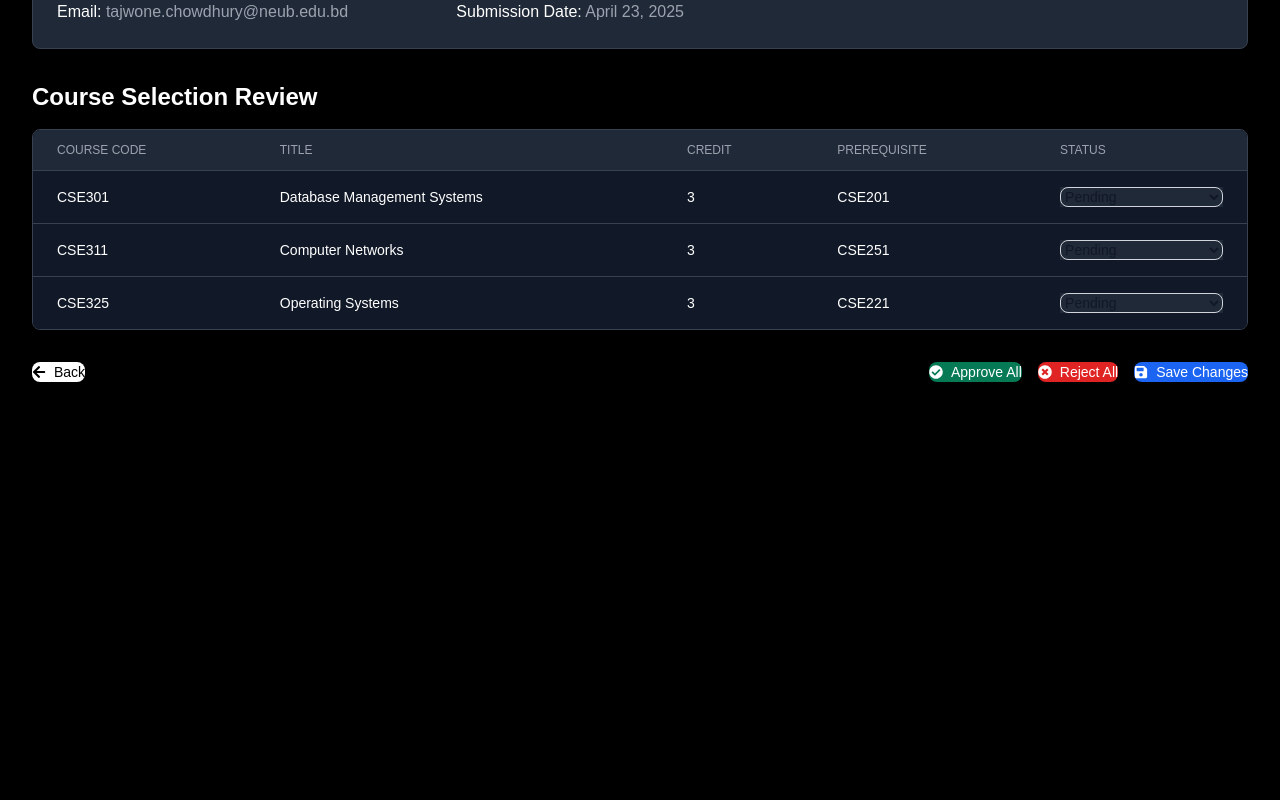
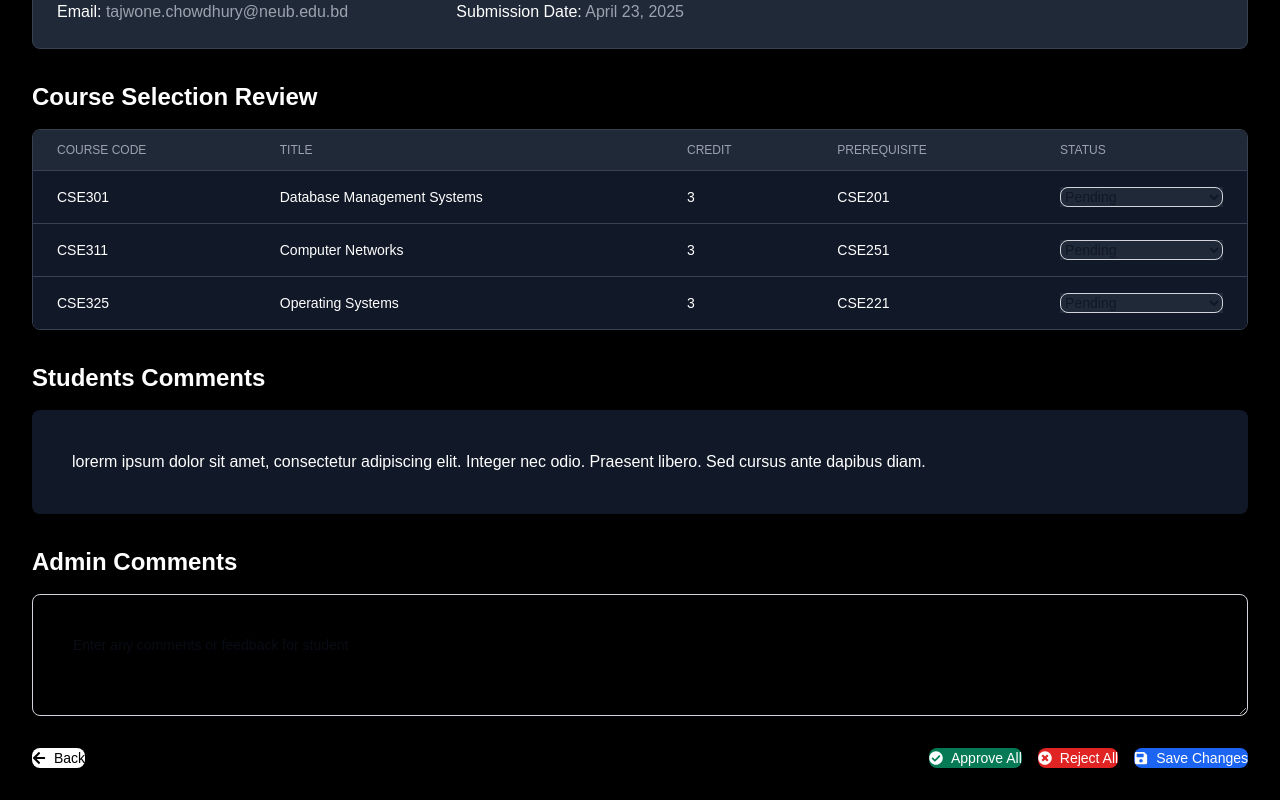
Before and after one commit to tajwone17/CourseSphere, a Next.js app: page /dashboard/student-management/1 in a window 1280 px wide. Shown: the part 570-1370 px from the top of the page. Before the commit the page ends 984 px from the top, so only its background shows below. Built offline with nearby package versions, Linux system fonts and the light colour scheme; sample sign-in values are in the browser's storage.

Commit message:
comments added

```diff
--- a/app/(admin)/dashboard/student-management/[id]/page.tsx
+++ b/app/(admin)/dashboard/student-management/[id]/page.tsx
@@ -1,6 +1,6 @@
 "use client";
 
-import { Button, Select, TextInput } from "flowbite-react";
+import { Button, Select, Textarea, TextInput } from "flowbite-react";
 import Link from "next/link";
 import { useEffect, useState } from "react";
 import { FaArrowLeft, FaCheckCircle, FaTimesCircle, FaSave } from "react-icons/fa";
@@ -205,6 +205,28 @@ export default function RegistrationApproval() {
         </div>
       </div>
 
+       {/* Students Comments */}
+       <div className="mb-8">
+         <h2 className="mb-4 text-2xl font-semibold text-white">
+           Students Comments
+         </h2>
+         <div className="rounded-lg bg-gray-900 p-10">
+           lorerm ipsum dolor sit amet, consectetur adipiscing elit. Integer nec
+           odio. Praesent libero. Sed cursus ante dapibus diam.
+         </div>
+       </div>
+            {/* Admin Comments */}
+            <div className="mb-8">
+         <h2 className="mb-4 text-2xl font-semibold text-white">
+           Admin Comments
+         </h2>
+         <Textarea
+           className="p-10"
+           placeholder="Enter any comments or feedback for student"
+           name="Admin comment"
+         />
+       </div>
+
       {/* Accounts Office Financial Form */}
       {adminRole === "accounts" && (
         <div className="mb-10 rounded-lg border border-gray-700 bg-gray-800 p-6">
```
